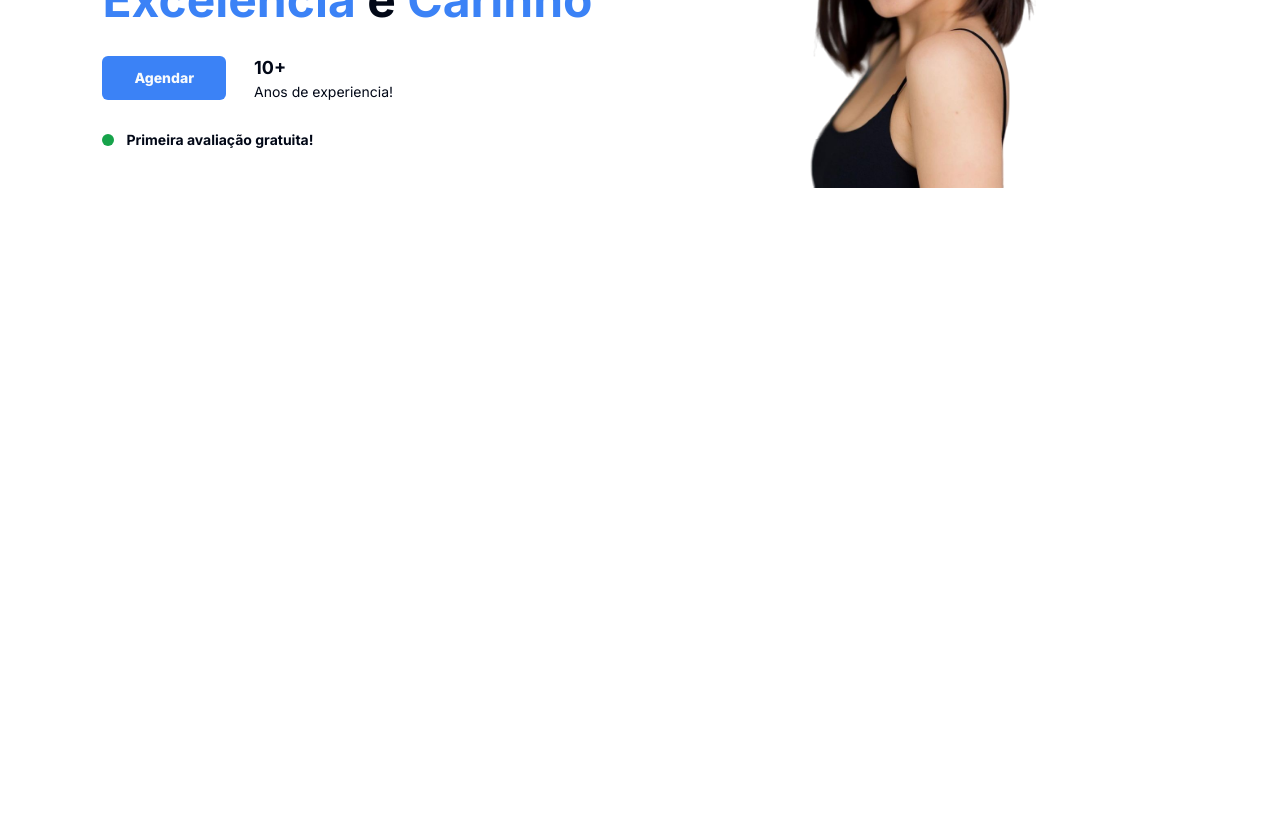
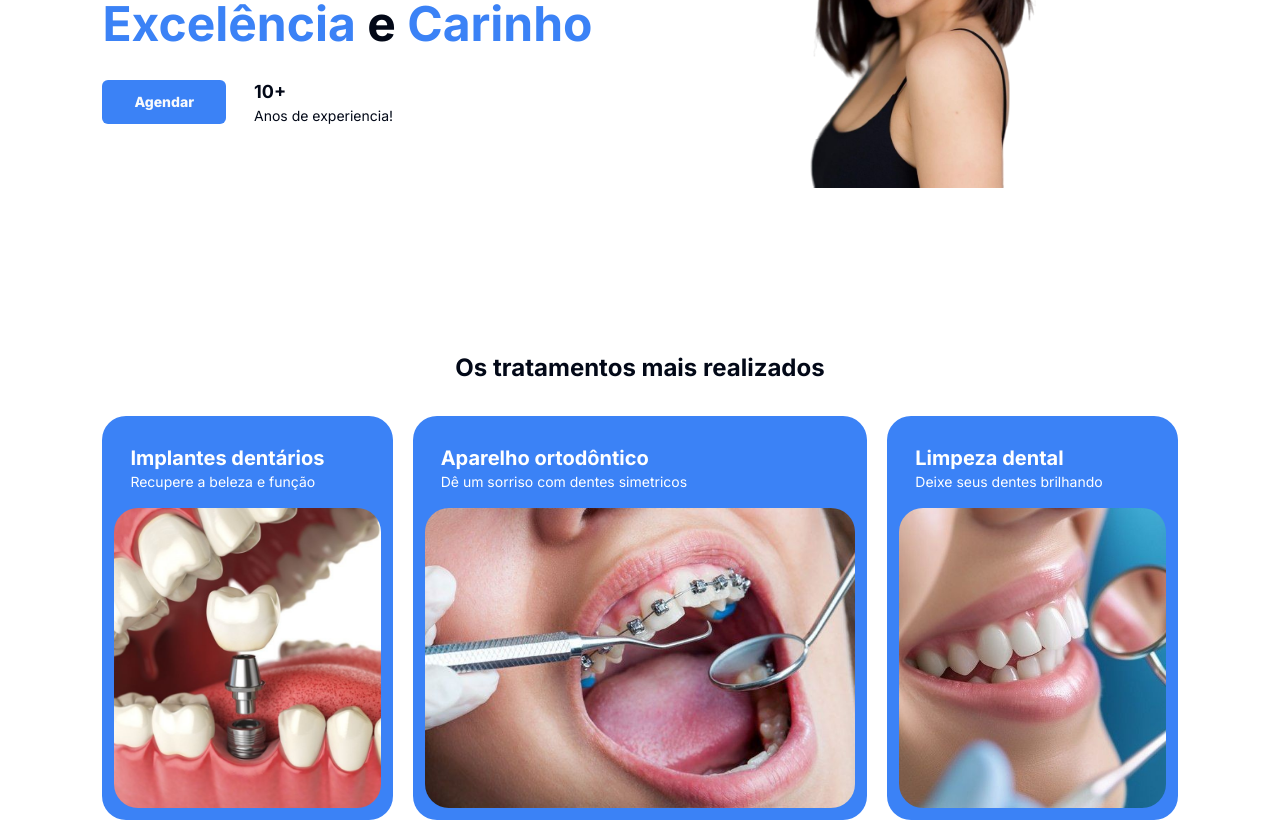
Before and after one commit to justheimsk/dentist-website-template, a Next.js app: page / in a window 1280 px wide. Shown: the part 460-1280 px from the top of the page. Before the commit the page ends 812 px from the top, so only its background shows below. Built offline with nearby package versions, Linux system fonts and the light colour scheme.

Commit message:
feat: add Cards to main page to show treatments

```diff
--- a/app/page.tsx
+++ b/app/page.tsx
@@ -1,3 +1,4 @@
+import { Card } from "@/components/common/Card";
 import { Container } from "@/components/layout/Container";
 import { Navbar } from "@/components/layout/Navbar";
 import { Section } from "@/components/layout/Section";
@@ -21,16 +22,24 @@ export default function Home() {
                 <span className="text-sm">Anos de experiencia!</span>
               </div>
             </div>
-            <div className="flex items-center mt-7 gap-3">
-              <span className="w-3 h-3 bg-green-600 rounded-full"></span>
-              <span className="text-sm font-bold">Primeira avaliação gratuita!</span>
-            </div>
           </div>
           <div className="w-1/2 flex justify-center">
             <Image src="/woman.png" width={300} height={300} alt="Woman" />
           </div>
         </Section>
       </Container>
+      <Container>
+        <Section>
+          <div className="flex flex-col text-center w-full">
+            <h2 className="text-2xl font-bold">Os tratamentos mais realizados</h2>
+            <div className="flex mt-8 gap-5">
+              <Card label="Implantes dentários" description="Recupere a beleza e função" image="/implant.jpg" />
+              <Card bigger label="Aparelho ortodôntico" description="Dê um sorriso com dentes simetricos" image="/aparelho.jpg" />
+              <Card label="Limpeza dental" description="Deixe seus dentes brilhando" image="/wash.jpg" />
+            </div>
+          </div>
+        </Section>
+      </Container>
     </>
   );
 }
```
